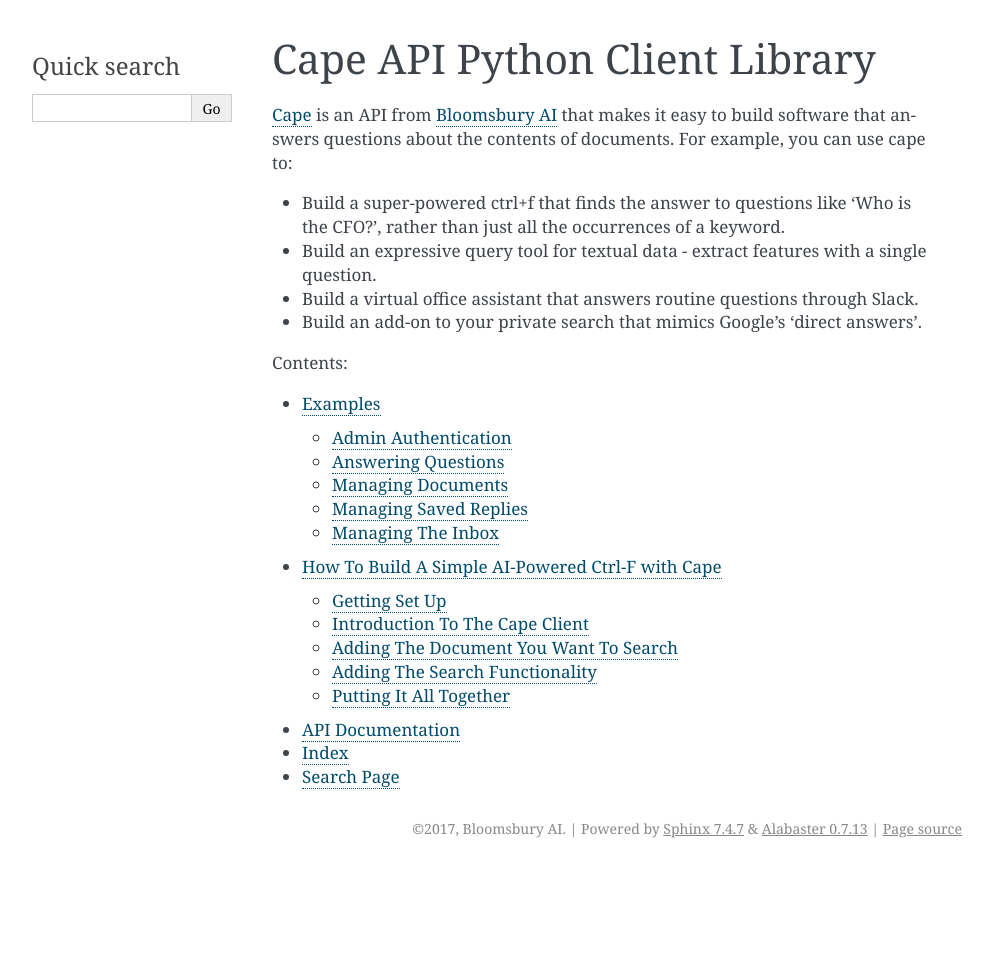
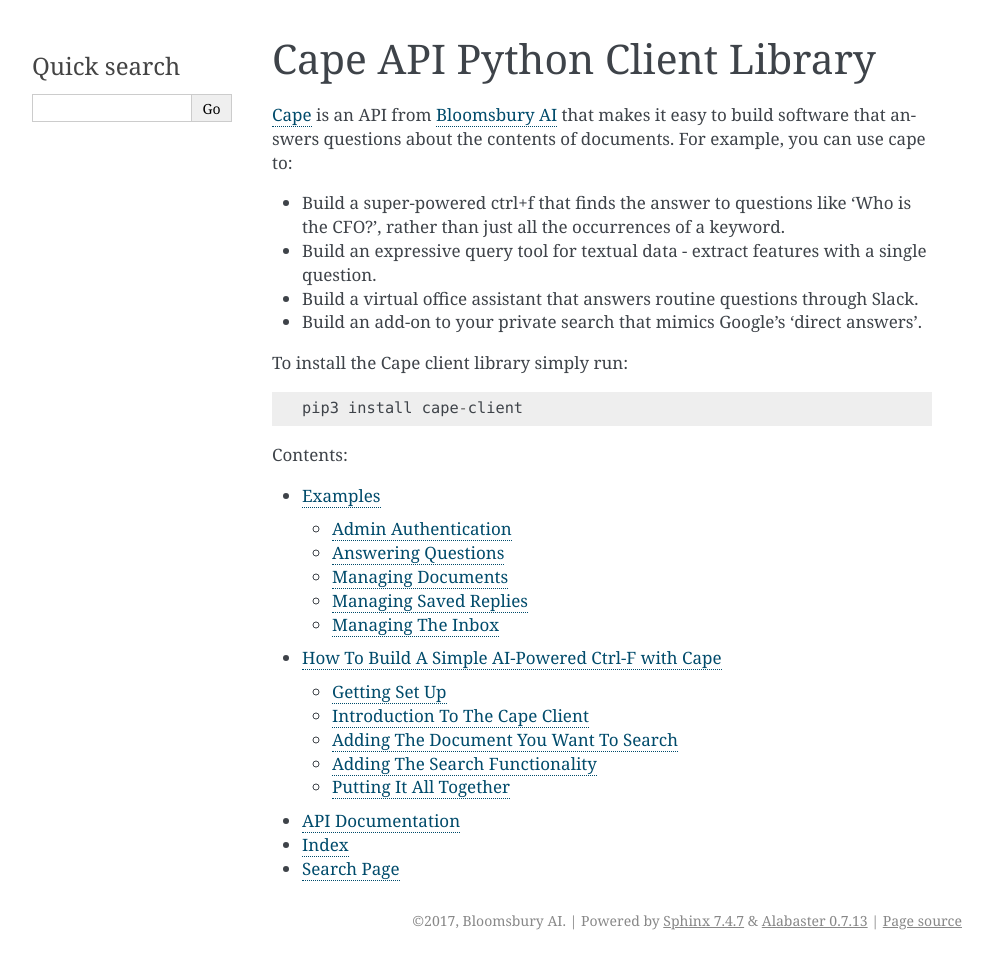
Before and after one commit to bloomsburyai/cape-client, a Sphinx documentation site: the page built from docs/source/index.rst, in a window 1280 px wide. Shown: the whole page, without its empty margins (148-1141 px from the left). Built offline with Sphinx 7.4.7, drawn with Linux system fonts in a browser that asks for light colours; before the commit the page ends 900 px from its top, so only the background shows below that.

Commit message:
Add installation instructions to docs

```diff
--- a/docs/source/index.rst
+++ b/docs/source/index.rst
@@ -14,6 +14,10 @@
 * Build a virtual office assistant that answers routine questions through Slack.
 * Build an add-on to your private search that mimics Google's 'direct answers'.
 
+To install the Cape client library simply run::
+
+    pip3 install cape-client
+
 ..  toctree::
     :maxdepth: 2
     :caption: Contents:
```
